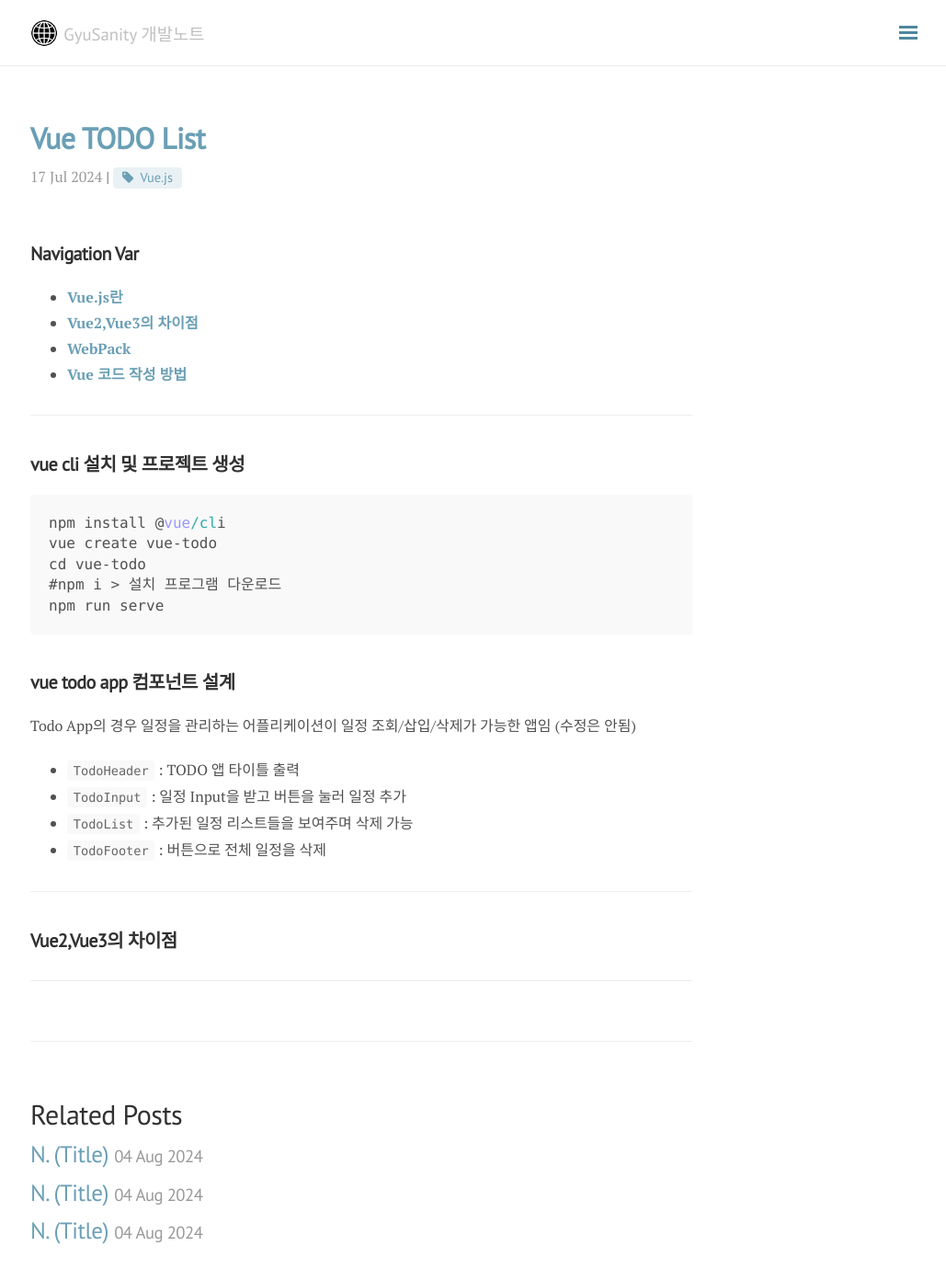
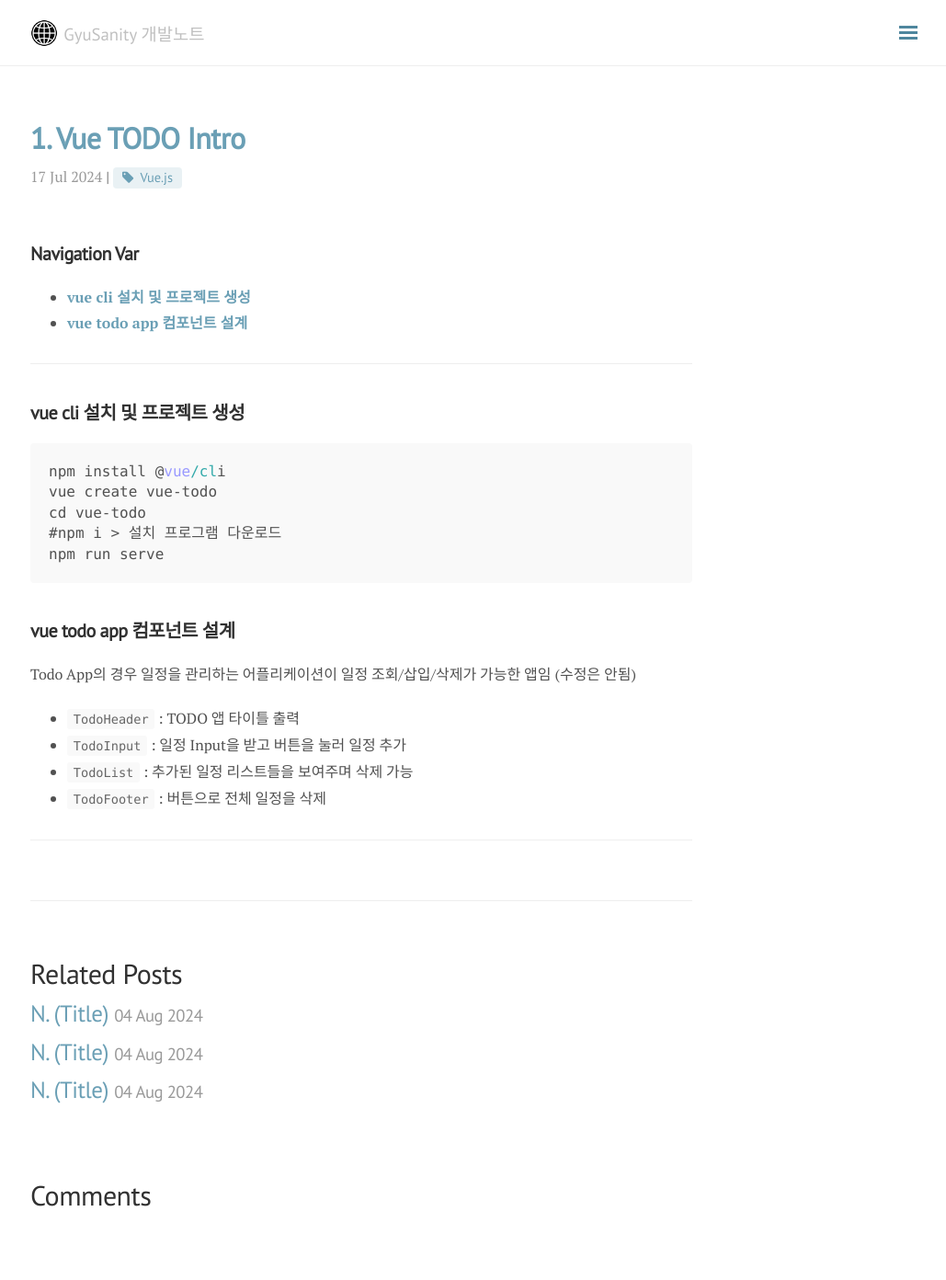
Before and after one commit to GyuSanity/GyuSanity.github.io, a Jekyll site: the page built from _posts/VueProject/TODO_LIST/2024-07-17-1.Vue-TODO-intro.md, in a window 1280 px wide and 1400 px high. Shown: the top 1392 px of the window at 92% size, without its empty margins (247-1276 px from the left). Built offline with Jekyll 4.4.1, drawn with Linux system fonts in a browser that asks for light colours; nearby versions of some CDN libraries; comment, search, counter and statistics services are not loaded.

Commit message:
update categories

```diff
--- a/_posts/VueProject/TODO_LIST/2024-07-17-1.Vue-TODO-intro.md
+++ b/_posts/VueProject/TODO_LIST/2024-07-17-1.Vue-TODO-intro.md
@@ -1,16 +1,14 @@
 ---
 layout: post
-title: Vue TODO List
-category: Toy Project setting & Todo Web
+title: 1. Vue TODO Intro
+category: [Toy Project(Todo Web)]
 tag: [Vue.js]
 ---
 
 ## Navigation Var
 
-- **[Vue.js란](#vuejs란)**
-- **[Vue2,Vue3의 차이점](#vue2vue3의-차이점)**
-- **[WebPack](#webpack)**
-- **[Vue 코드 작성 방법](#vue-코드-작성-방법)**
+- **[vue cli 설치 및 프로젝트 생성](#vue-cli-설치-및-프로젝트-생성)**
+- **[vue todo app 컴포넌트 설계](#vue-todo-app-컴포넌트-설계)**
 
 ___
 
@@ -35,9 +33,3 @@
 - `TodoFooter` : 버튼으로 전체 일정을 삭제
 
 ___
-
-## Vue2,Vue3의 차이점
-
-
-
-___
```
Also changed, not shown: _posts/2014-01-02-introducing-lanyon.md (+2 -0 lines), _posts/VueProject/TODO_LIST/2024-08-04-2.example copy 2.md (+1 -1 lines), _posts/VueProject/TODO_LIST/2024-08-04-3.example copy 3.md (+1 -1 lines), _posts/VueProject/TODO_LIST/2024-08-04-4.example copy.md (+1 -1 lines), _posts/VueProject/TODO_LIST/2024-08-04-5.example.md (+1 -1 lines).
